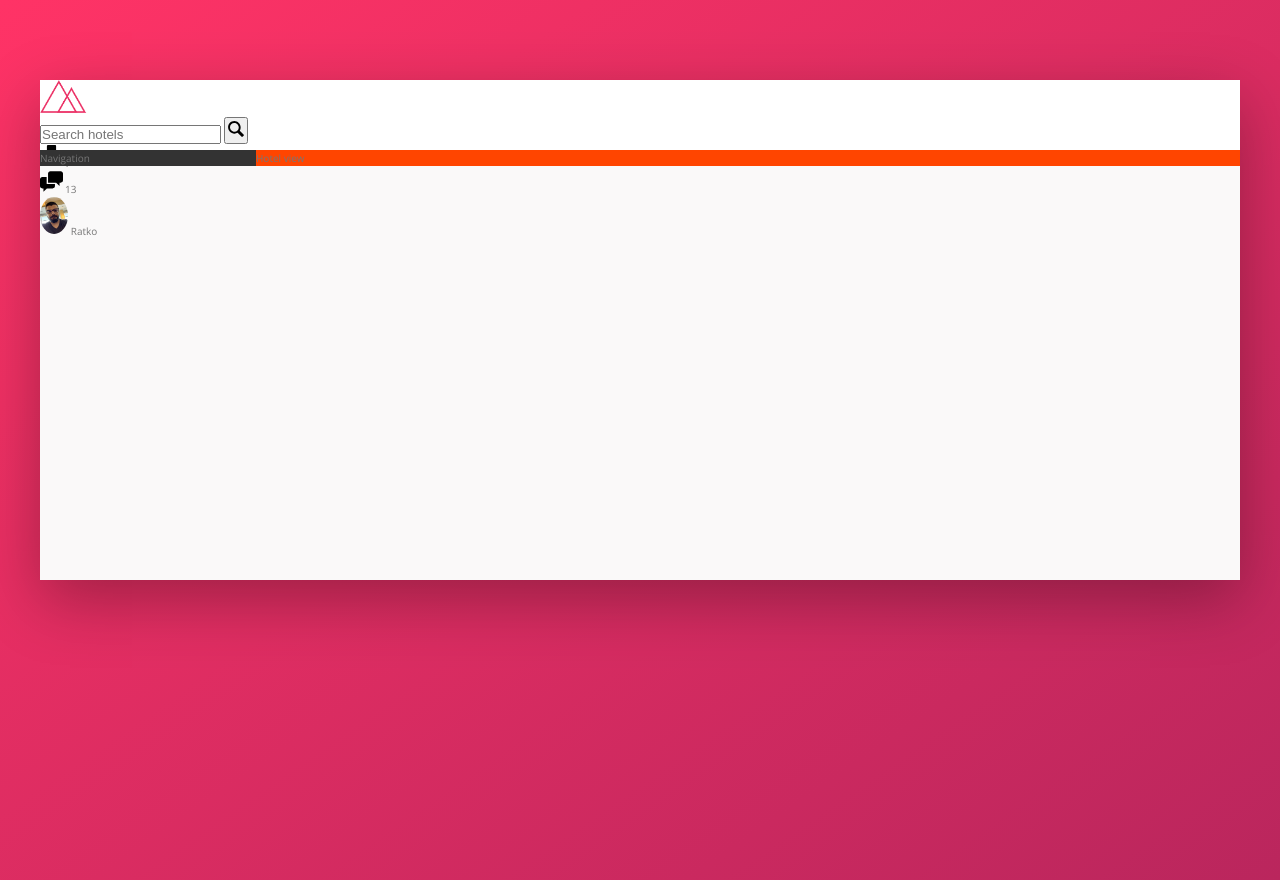
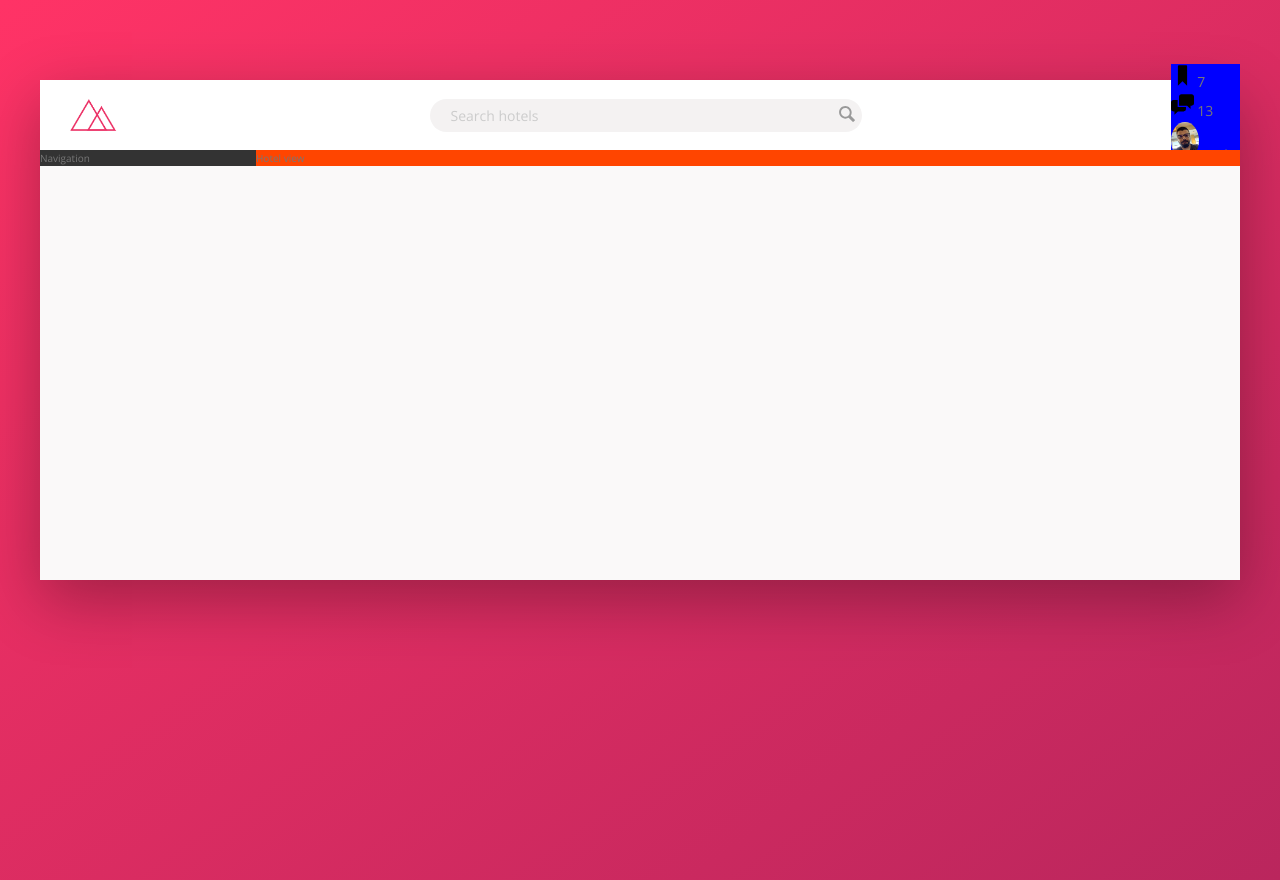
Before and after one commit to RatkoG/trillo, a website: page index.html in a window 1280 px wide. Drawn offline with nearby package versions, Linux system fonts and the light colour scheme.

Commit message:
Search input

```diff
--- a/index.html
+++ b/index.html
@@ -19,7 +19,10 @@
       <form action="#" class="search">
         <input type="text" class="search__input" placeholder="Search hotels">
         <button class="search__button">
-          <img src="img/SVG/magnifying-glass.svg" alt="magnglass" class="search__icon">
+
+          <svg class="search__icon">
+            <use xlink:href="#magnifying-glass" />
+          </svg>
         </button>
       </form>
       <nav class="user-nav">
@@ -43,6 +46,19 @@
       <main class="hotel-view">Hotel view</main>
     </div>
   </div>
+
+
+
+
+
+  <svg display:none;>
+    <symbol version="1.1" xmlns="http://www.w3.org/2000/svg" width="20" height="20" viewBox="0 0 20 20"
+      id="magnifying-glass">
+      <path
+        d="M17.545 15.467l-3.779-3.779c0.57-0.935 0.898-2.035 0.898-3.21 0-3.417-2.961-6.377-6.378-6.377s-6.186 2.769-6.186 6.186c0 3.416 2.961 6.377 6.377 6.377 1.137 0 2.2-0.309 3.115-0.844l3.799 3.801c0.372 0.371 0.975 0.371 1.346 0l0.943-0.943c0.371-0.371 0.236-0.84-0.135-1.211zM4.004 8.287c0-2.366 1.917-4.283 4.282-4.283s4.474 2.107 4.474 4.474c0 2.365-1.918 4.283-4.283 4.283s-4.473-2.109-4.473-4.474z">
+      </path>
+    </symbol>
+  </svg>
 </body>
 
 </html>
--- a/sass/_components.scss
+++ b/sass/_components.scss
@@ -1,17 +1,62 @@
 // LOGO
 .logo {
   height: 3.25rem;
+  margin-left: 3rem;
 }
 
 // SEARCH
 .search {
-  &__input {}
+  flex: 0 0 40%;
+  display: flex;
+  align-items: center;
+  justify-content: center;
 
-  &__button {}
+  &__input {
+    font-family: inherit;
+    font-size: inherit;
+    color: inherit;
+    background-color: var(--color-grey-light-2);
+    border: none;
+    padding: .7rem 2rem;
+    border-radius: 100px;
+    width: 90%;
+    transition: all .2s;
+    margin-right: -2.5rem;
+
+    &:focus {
+      outline: none;
+      width: 100%;
+      background-color: var(--color-grey-light-3);
+    }
+
+    &::-webkit-input-placeholder {
+      font-weight: 100;
+      color: var(--color-grey-light-4);
+
+    }
+  }
+
+  &__input:focus+&__button {
+    background-color: var(--color-grey-light-3);
+  }
+
+  &__button {
+    border: none;
+    background-color: var(--color-grey-light-2);
+
+    &:focus {
+      outline: none;
+    }
+
+    &:active {
+      transform: translateY(2px);
+    }
+  }
 
   &__icon {
     height: 2rem;
     width: 2rem;
+    fill: var(--color-grey-dark-3);
   }
 }
 
@@ -21,6 +66,8 @@
 
 // USER NAVIGATION
 .user-nav {
+  background: blue;
+
   &__icon-box {}
 
   &__icon {
--- a/sass/_layout.scss
+++ b/sass/_layout.scss
@@ -7,9 +7,13 @@
 }
 
 .header {
+  font-size: 1.4rem;
   height: 7rem;
   background-color: #fff;
   border-bottom: var(--color-grey-light-2);
+  display: flex;
+  justify-content: space-between;
+  align-items: center;
 }
 
 .content {
```
Also changed, not shown: css/style.css.
